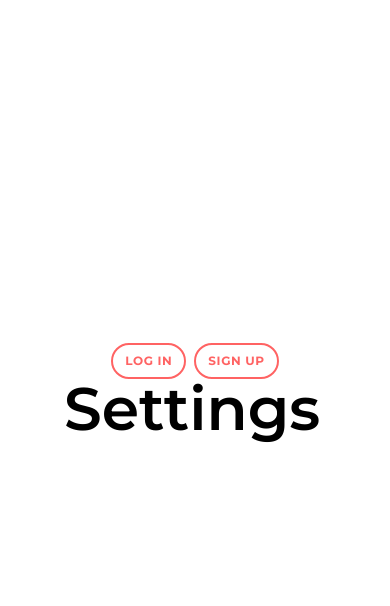
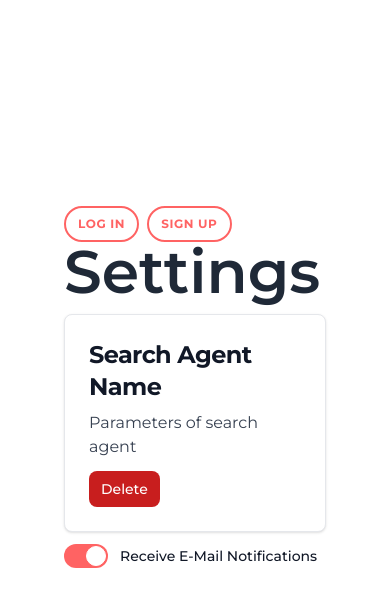
Before and after one commit to nicojoech/realEstateCrawler, a website: page src/settings.html in a window 390 px wide. Shown: the part 60-666 px from the top of the page. Drawn offline with nearby package versions, Linux system fonts and the light colour scheme.

Commit message:
added settings

```diff
--- a/src/index.js
+++ /dev/null
@@ -1,10 +0,0 @@
-const burger = document.getElementById("burger");
-const menu = document.getElementById("menu");
-
-burger.addEventListener("click", () => {
-  if (menu.classList.contains("hidden")) {
-    menu.classList.remove("hidden");
-  } else {
-    menu.classList.add("hidden");
-  }
-});
--- a/src/navbar.js
+++ b/src/navbar.js
@@ -59,4 +59,15 @@ document.addEventListener("DOMContentLoaded", function () {
 
   // Insert the col1 inside the "page" div as the first child
   pageDiv.insertBefore(col1, pageDiv.firstChild);
+
+  const burger = document.getElementById("burger");
+  const menu = document.getElementById("menu");
+
+  burger.addEventListener("click", () => {
+    if (menu.classList.contains("hidden")) {
+      menu.classList.remove("hidden");
+    } else {
+      menu.classList.add("hidden");
+    }
+  });
 });
--- a/src/settings.html
+++ b/src/settings.html
@@ -3,24 +3,46 @@
   <head>
     <meta charset="UTF-8" />
     <meta name="viewport" content="width=device-width, initial-scale=1.0" />
-    <title>Document</title>
+    <title>Settings - RealEstateCrawler</title>
     <link href="../dist/output.css" rel="stylesheet" />
+    <link href="https://cdnjs.cloudflare.com/ajax/libs/flowbite/2.2.0/flowbite.min.css" rel="stylesheet" />
   </head>
   <body class="h-screen flex font-montserrat">
     <div id="page" class="grid md:grid-cols-5 w-screen">
       <main class="px-16 py-6 md:col-span-4 md:max-w-full">
-          <div class="flex justify-center md:justify-end">
+        <div class="flex md:justify-end">
           <a href="login.html" class="btn text-primary border-primary border-2 hover:bg-primary hover:text-white t-ease">Log in</a>
           <a href="register.html" class="btn text-primary ml-2 border-primary border-2 hover:bg-primary hover:text-white t-ease">Sign up</a>
         </div>
 
         <header>
-            <h2 class="text-gray-800 text-6xl font-semibold">Settings</h2>
+          <h2 class="text-gray-800 text-6xl mb-3 font-semibold">Settings</h2>
         </header>
-  </body>
+
+        <div class="mb-3">
+          <div class="max-w-sm p-6 bg-white border border-gray-200 rounded-lg shadow dark:bg-gray-800 dark:border-gray-700">
+            <a href="#">
+              <h5 class="mb-2 text-2xl font-bold tracking-tight text-gray-900 dark:text-white">Search Agent Name</h5>
+            </a>
+            <p class="mb-3 font-normal text-gray-700 dark:text-gray-400">Parameters of search agent</p>
+            <a href="#" class="inline-flex items-center px-3 py-2 text-sm font-medium text-center text-white bg-red-700 rounded-lg hover:bg-red-800 focus:ring-4 focus:outline-none focus:ring-red-300 dark:bg-red-600 dark:hover:bg-red-700 dark:focus:ring-red-800"> Delete </a>
+          </div>
+        </div>
+
+        <label class="relative inline-flex items-center cursor-pointer">
+          <input type="checkbox" value="" class="sr-only peer" checked />
+          <div
+            class="w-11 h-6 bg-gray-200 peer-focus:outline-none peer-focus:ring-4 peer-focus:ring-blue-300 dark:peer-focus:ring-blue-800 rounded-full peer dark:bg-gray-700 peer-checked:after:translate-x-full rtl:peer-checked:after:-translate-x-full peer-checked:after:border-white after:content-[''] after:absolute after:top-[2px] after:start-[2px] after:bg-white after:border-gray-300 after:border after:rounded-full after:h-5 after:w-5 after:transition-all dark:border-gray-600 peer-checked:bg-primary"
+          ></div>
+          <span class="ms-3 text-sm font-medium text-gray-900 dark:text-gray-300">Receive E-Mail Notifications</span>
+        </label>
+        <script src="https://cdnjs.cloudflare.com/ajax/libs/flowbite/2.2.0/flowbite.min.js"></script>
+
         <script>
           const currentPage = "settings";
         </script>
         <script src="navbar.js"></script>
-  <script src="index.js"></script>
+      </main>
+    </div>
+  </body>
 </html>
```
Also changed, not shown: src/imprint.html (+0 -1 lines), src/index.html (+0 -1 lines), src/login.html (+0 -1 lines), src/register.html (+0 -1 lines), dist/output.css. Lines whose indentation alone changed are shown as unchanged.
